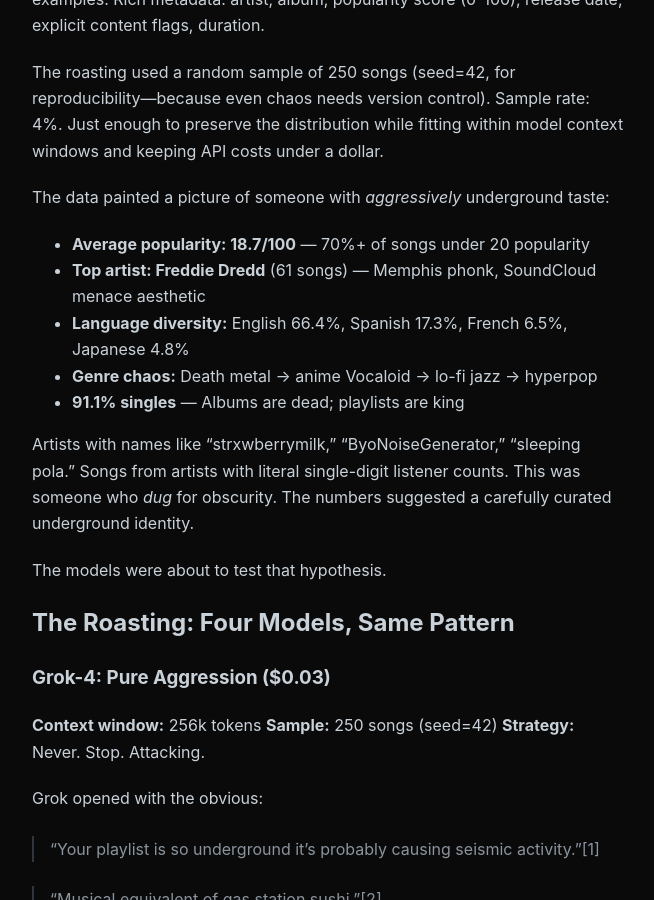
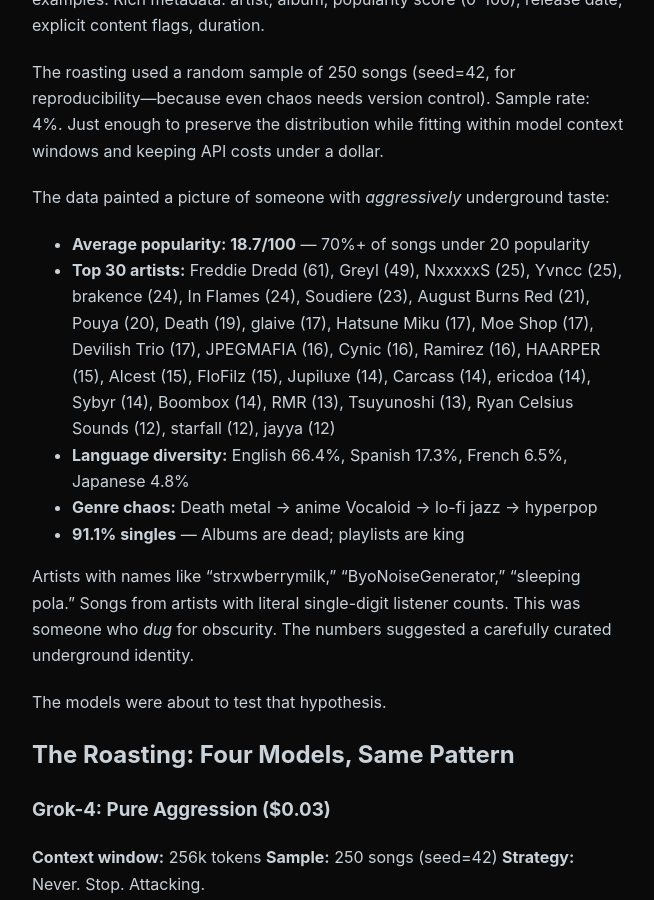
Before and after one commit to hz1ulqu01gmnZH4/blog, a Jekyll site: the page built from _posts/2025-10-30-ai-roasts-spotify-taste.md, in a window 1280 px wide and 900 px high, scrolled down 776 px. Shown: the whole window, without its empty margins (312-966 px from the left). Built offline with Jekyll 4.4.1, drawn with Linux system fonts in a browser that asks for light colours.

Commit message:
Update post to list top 30 artists instead of just Freddie Dredd
Expanded artist list in setup section to show full scope of underground taste:
- Top 30 artists with play counts (Freddie Dredd 61 → jayya 12)
- Shows Memphis phonk (Freddie Dredd, Ramirez), death metal (In Flames, Carcass, Death),
  hyperpop (glaive, ericdoa, brakence), anime Vocaloid (Hatsune Miku), lo-fi (FloFilz)
- Artist name variety visible: NxxxxxS, Yvncc, HAARPER, Soudiere, Tsuyunoshi
- Reinforces genre chaos + obscurity addiction before Nickelback reveal

More comprehensive evidence of underground identity makes the fraud accusation
hit harder when Gemini finds the Nickelback.

🤖 Generated with [Claude Code](https://claude.com/claude-code)

Co-Authored-By: Claude <noreply@anthropic.com>

```diff
--- a/_posts/2025-10-30-ai-roasts-spotify-taste.md
+++ b/_posts/2025-10-30-ai-roasts-spotify-taste.md
@@ -21,7 +21,7 @@ The roasting used a random sample of 250 songs (seed=42, for reproducibility—b
 The data painted a picture of someone with *aggressively* underground taste:
 
 - **Average popularity: 18.7/100** — 70%+ of songs under 20 popularity
-- **Top artist: Freddie Dredd** (61 songs) — Memphis phonk, SoundCloud menace aesthetic
+- **Top 30 artists:** Freddie Dredd (61), Greyl (49), NxxxxxS (25), Yvncc (25), brakence (24), In Flames (24), Soudiere (23), August Burns Red (21), Pouya (20), Death (19), glaive (17), Hatsune Miku (17), Moe Shop (17), Devilish Trio (17), JPEGMAFIA (16), Cynic (16), Ramirez (16), HAARPER (15), Alcest (15), FloFilz (15), Jupiluxe (14), Carcass (14), ericdoa (14), Sybyr (14), Boombox (14), RMR (13), Tsuyunoshi (13), Ryan Celsius Sounds (12), starfall (12), jayya (12)
 - **Language diversity:** English 66.4%, Spanish 17.3%, French 6.5%, Japanese 4.8%
 - **Genre chaos:** Death metal → anime Vocaloid → lo-fi jazz → hyperpop
 - **91.1% singles** — Albums are dead; playlists are king
```
